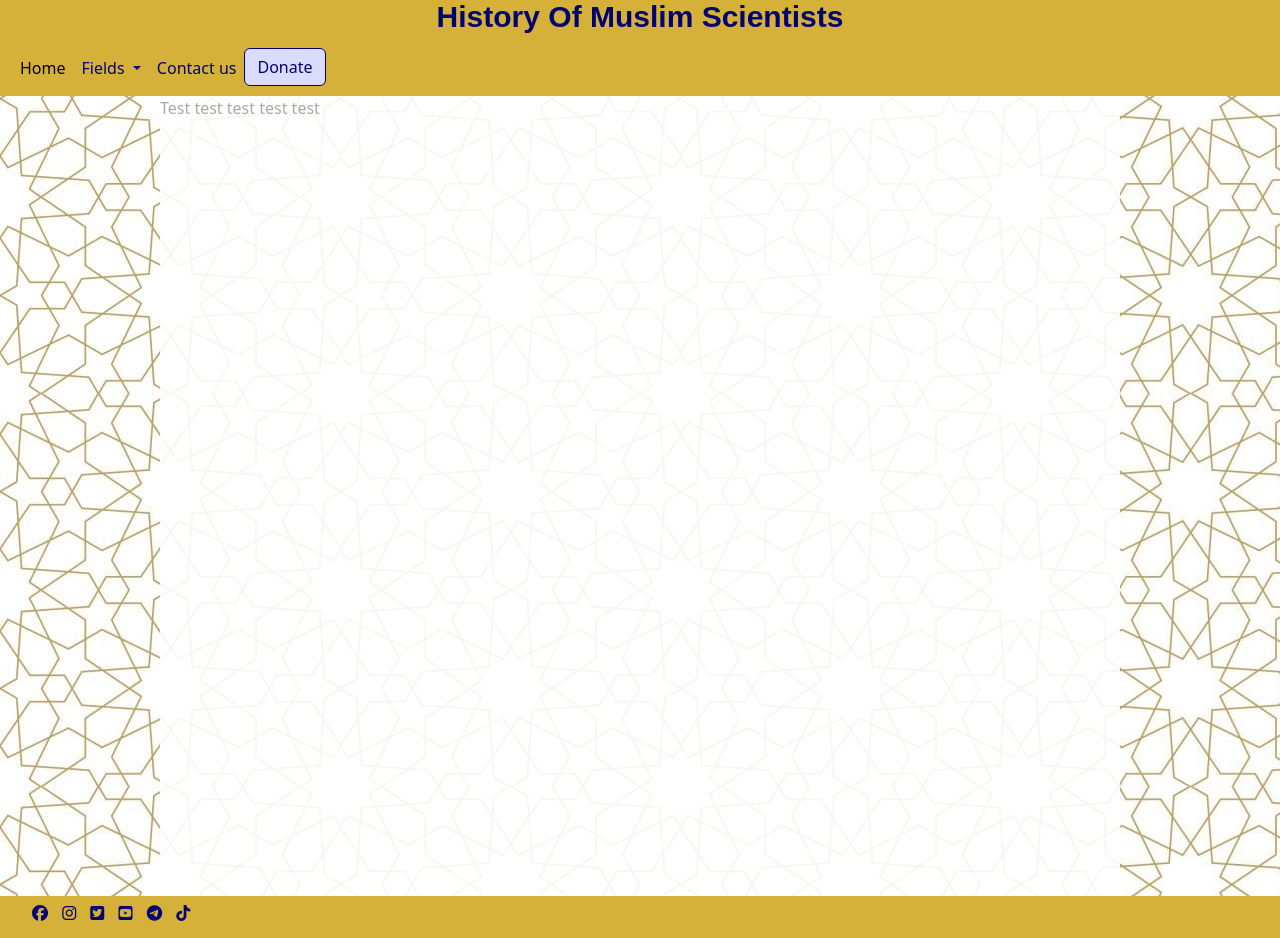
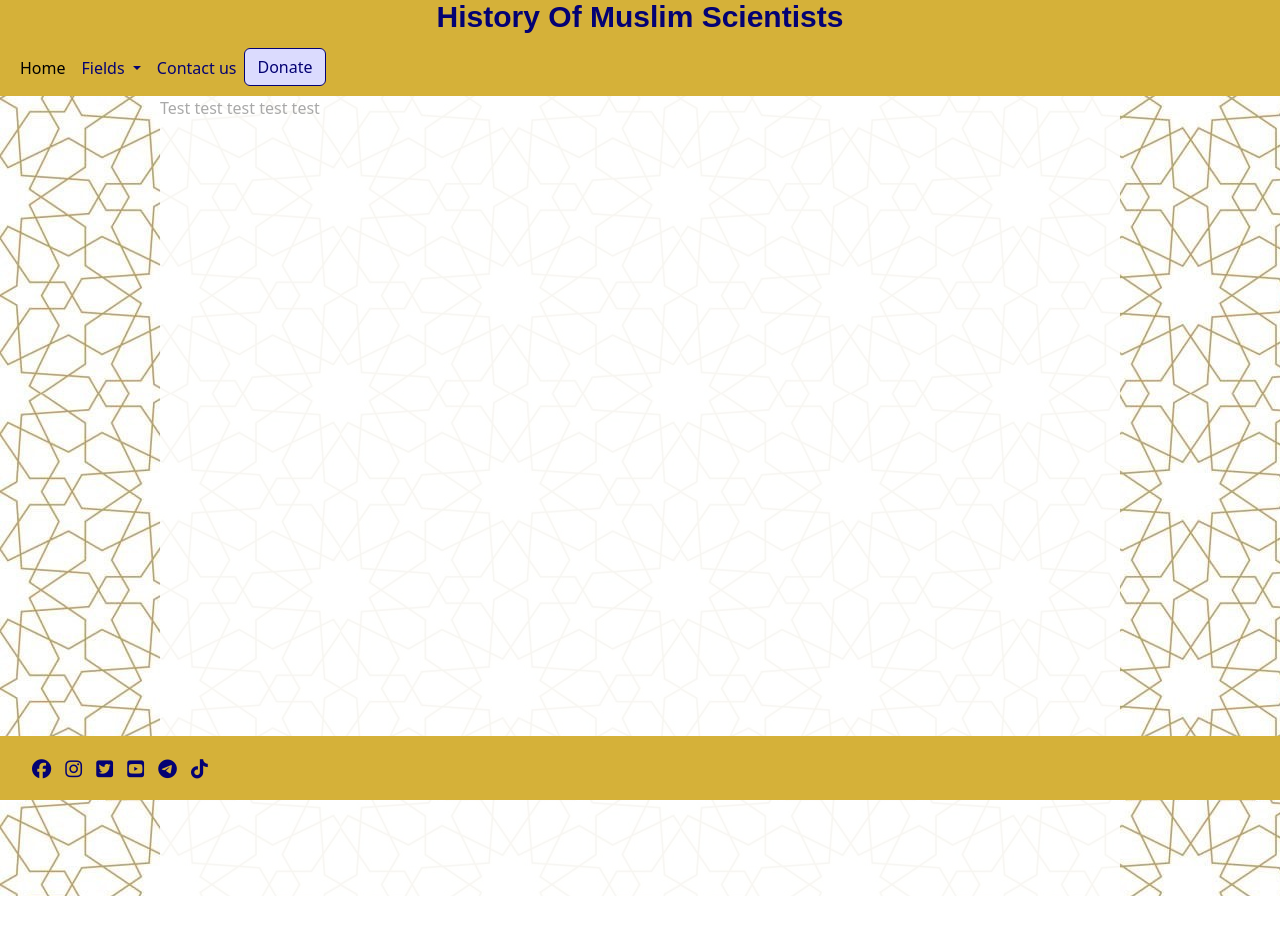
Before and after one commit to ucusergit/project1, a plain HTML site: page index.html in a window 1280 px wide. After the commit the page ends 896 px from the top, so only its background shows below. Drawn offline with nearby package versions, Linux system fonts and the light colour scheme.

Commit message:
Fix the footer to the bottom of the page

```diff
--- a/assets/css/style.css
+++ b/assets/css/style.css
@@ -78,10 +78,11 @@ h1, h2, h3{
 
 footer {
     align-content: flex-end;
+    height: 4rem;
 }
 
 #social-media{
-    /* flex-flow: row-reverse wrap; */
+    /*  */
     /*  */
     /* flex-grow: 0; */
 
@@ -92,14 +93,15 @@ footer {
 #social-media i{
     color: var(--secondary-clr);
     background-color: transparent;
+
 }
 
  #social-media li {
     display: inline-block;
     margin-right: 10px; /* add spacing between items */
     padding-top: 5px;
-    padding-bottom: 10px;
-
+    font-size: 1.2rem;
+    flex-flow: row-reverse wrap;
 
   }
 
--- a/index.html
+++ b/index.html
@@ -80,7 +80,7 @@
     </main>
 
     <!-- Footer -->
-    <footer class="set-bkgrnd">
+    <footer class="set-bkgrnd fixed-bottom">
         <div>
             <ul id="social-media">
                 <li>
```
